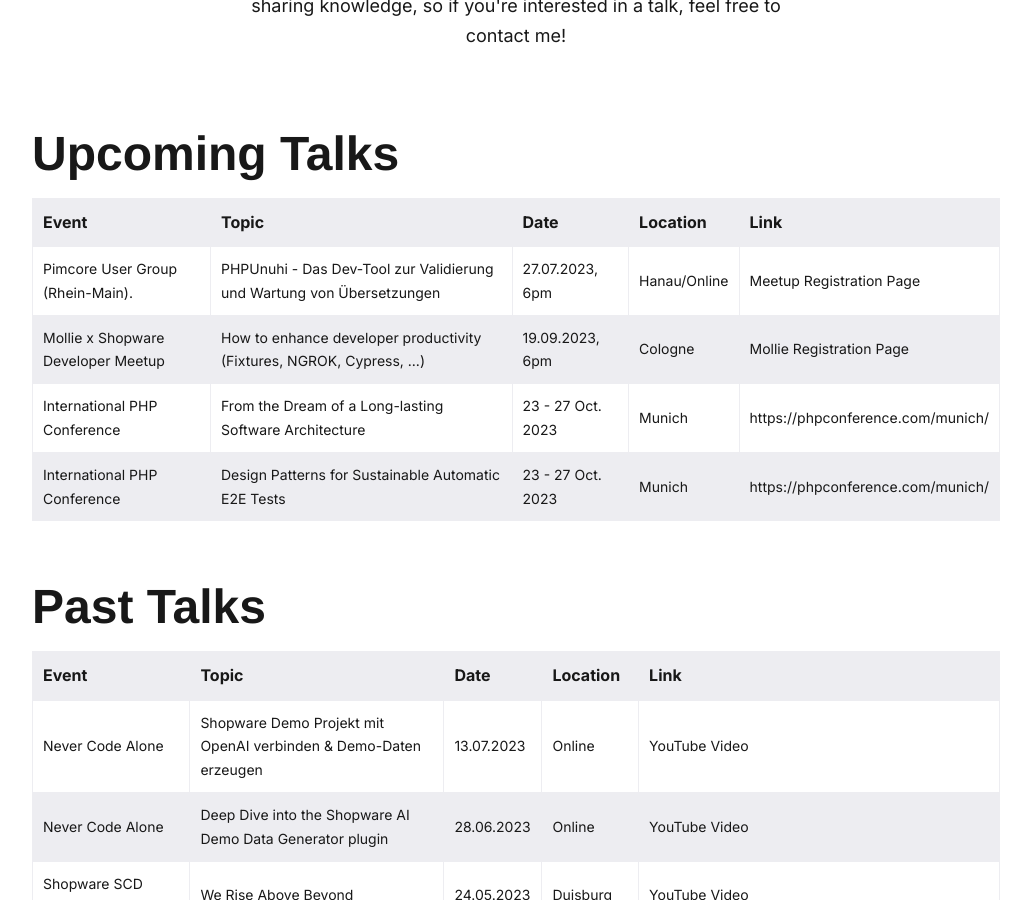
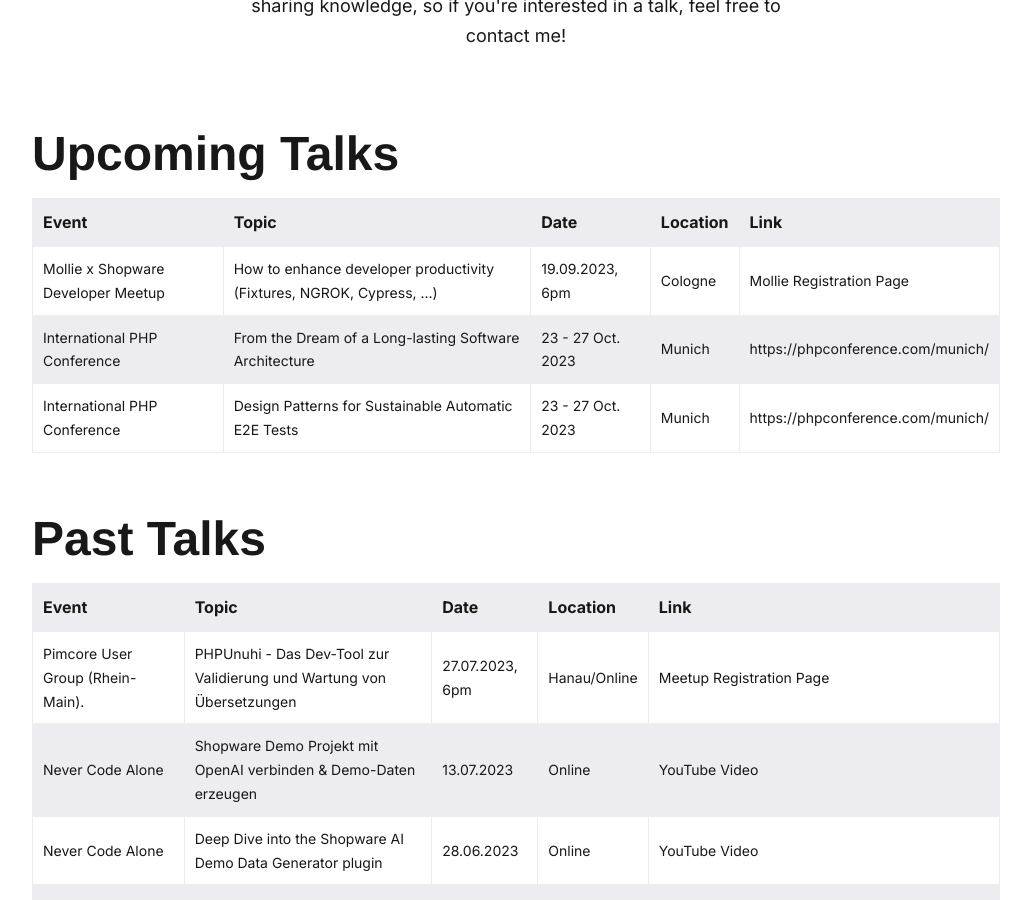
Before and after one commit to boxblinkracer/boxblinkracer.github.io, a Jekyll site: the page built from talks/index.html, in a window 1280 px wide and 900 px high, scrolled down 296 px. Shown: the whole window, without its empty margins (124-1155 px from the left). Built offline with Jekyll 4.4.1, drawn with Linux system fonts in a browser that asks for light colours; nearby versions of some CDN libraries; some web fonts are replaced; some of the changed lines change nothing that is shown.

Commit message:
update pimcore talk

```diff
--- a/talks/index.html
+++ b/talks/index.html
@@ -29,13 +29,6 @@
                                 <th>Date</th>
                                 <th>Location</th>
                                 <th>Link</th>
-                            </tr>
-                            <tr>
-                                <td>Pimcore User Group (Rhein-Main).</td>
-                                <td>PHPUnuhi - Das Dev-Tool zur Validierung und Wartung von Übersetzungen</td>
-                                <td>27.07.2023, 6pm</td>
-                                <td>Hanau/Online</td>
-                                <td><a target="_blank" href="https://www.meetup.com/de-DE/pimcore-ug-rhein-main/events/293779628/">Meetup Registration Page</a></td>
                             </tr>
                             <tr>
                                 <td>Mollie x Shopware Developer Meetup</td>
@@ -81,6 +74,13 @@
                                 <th>Date</th>
                                 <th>Location</th>
                                 <th>Link</th>
+                            </tr>
+                            <tr>
+                                <td>Pimcore User Group (Rhein-Main).</td>
+                                <td>PHPUnuhi - Das Dev-Tool zur Validierung und Wartung von Übersetzungen</td>
+                                <td>27.07.2023, 6pm</td>
+                                <td>Hanau/Online</td>
+                                <td><a target="_blank" href="https://www.meetup.com/de-DE/pimcore-ug-rhein-main/events/293779628/">Meetup Registration Page</a></td>
                             </tr>
                             <tr>
                                 <td>Never Code Alone</td>
```
